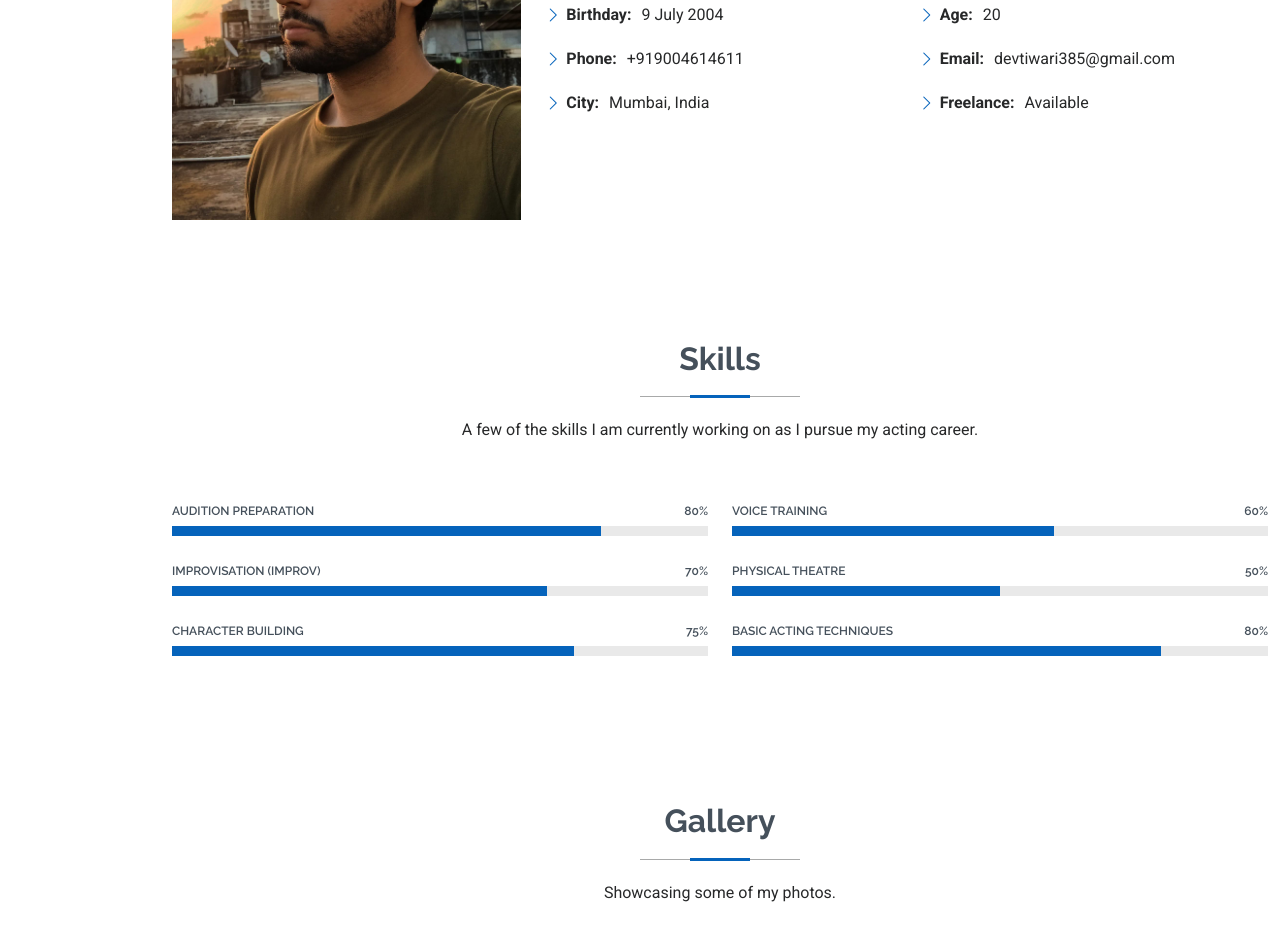
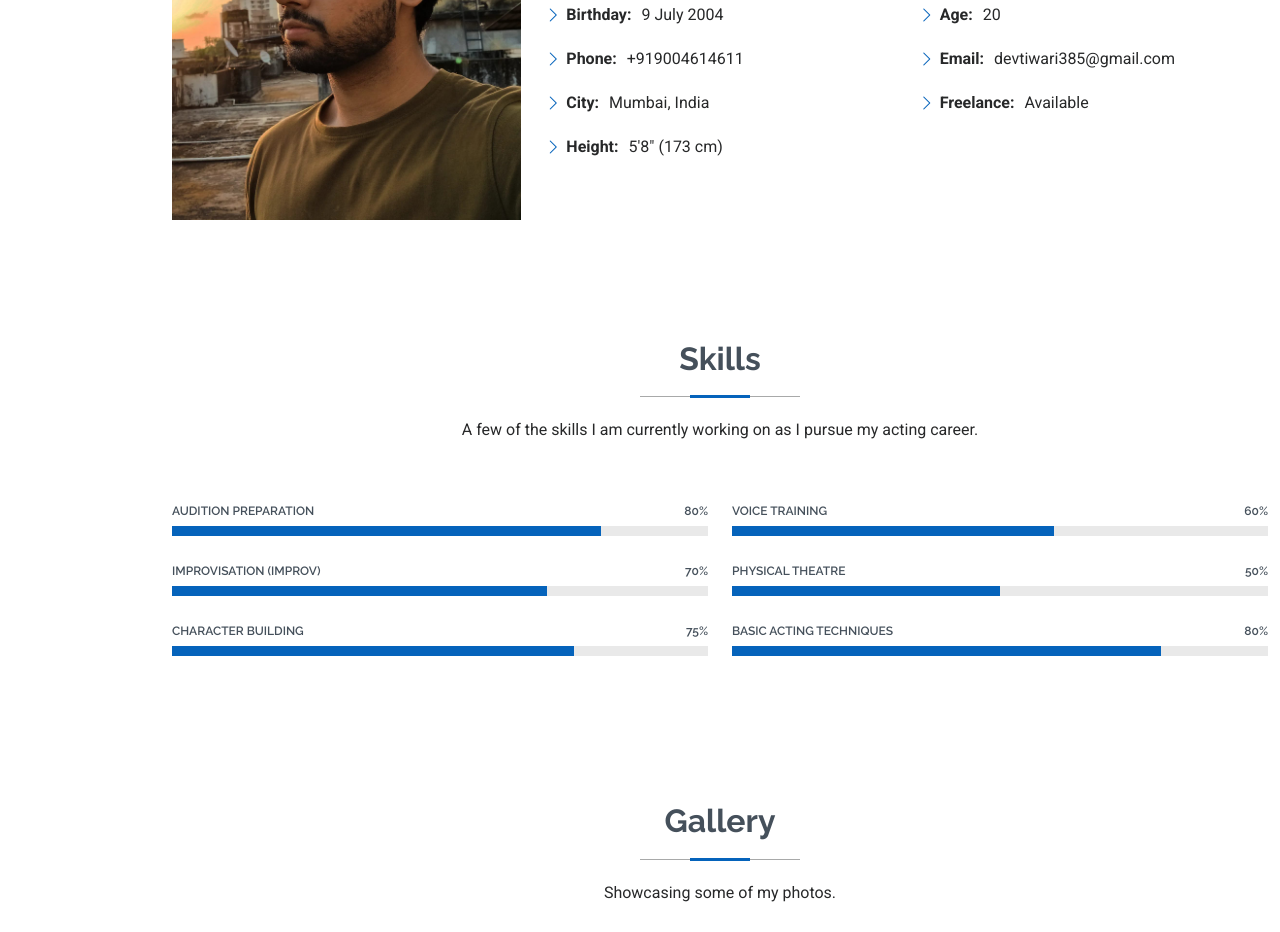
Before and after one commit to DevnarayanTiwari/Portfolio, a plain HTML site: page index.html in a window 1280 px wide. Shown: the part 1200-2132 px from the top of the page. Drawn offline with Linux system fonts and the light colour scheme.

Commit message:
Update index.html

```diff
--- a/index.html
+++ b/index.html
@@ -100,6 +100,7 @@
                   <li><i class="bi bi-chevron-right"></i> <strong>Birthday:</strong> <span>9 July 2004</span></li>
                   <li><i class="bi bi-chevron-right"></i> <strong>Phone:</strong> <span>+919004614611</span></li>
                   <li><i class="bi bi-chevron-right"></i> <strong>City:</strong> <span>Mumbai, India</span></li>
+                     <li><i class="bi bi-chevron-right"></i> <strong>Height:</strong> <span>5'8" (173 cm)</span></li>
                 </ul>
               </div>
               <div class="col-lg-6">
```
